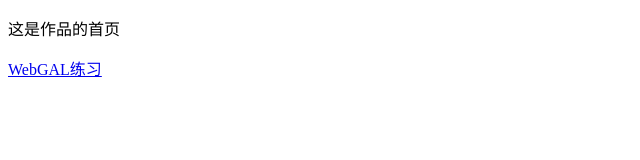
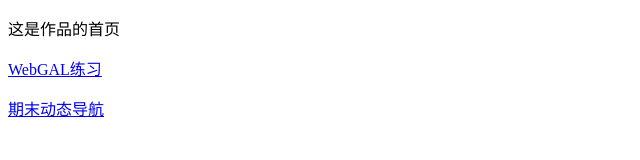
Before and after one commit to 112233cui/practice, a plain HTML site: page index.html in a window 1280 px wide. Shown: the whole page, without its empty margins (0-640 px from the left). Drawn offline with Linux system fonts and the light colour scheme.

Commit message:
自动推送

```diff
--- a/index.html
+++ b/index.html
@@ -8,5 +8,6 @@
   <body>
     <p>这是作品的首页</p>
     <p><a href="web\index.html">WebGAL练习</a></p>
+    <p><a href="qimo.html">期末动态导航</a></p>
   </body>
 </html>
```
